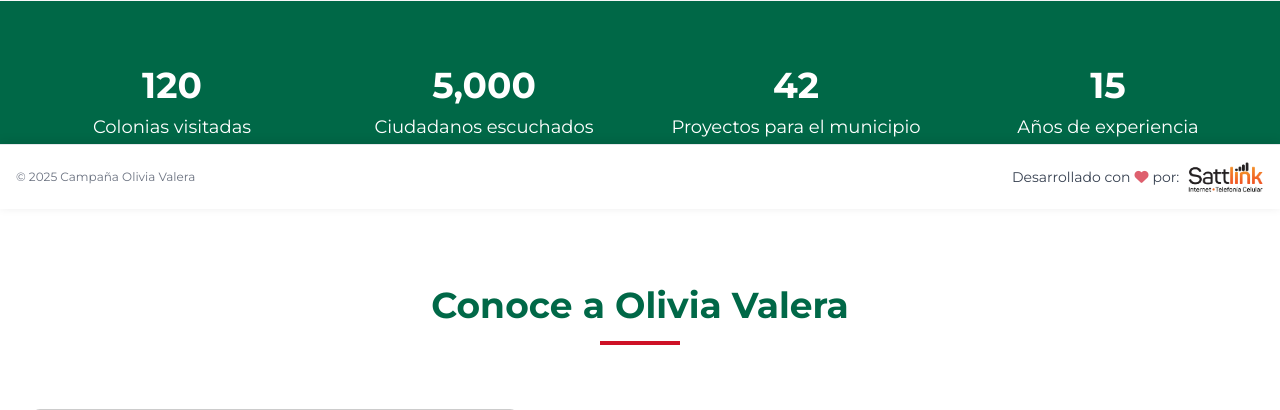
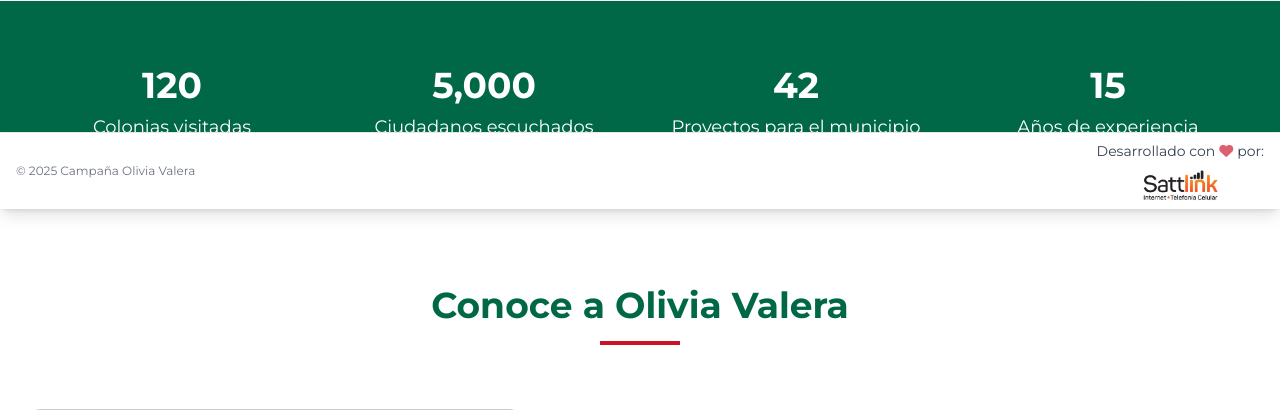
Before and after one commit to lrmaldo/oliviavalera, a Laravel app: page / in a window 1280 px wide. Shown: the part 591-1001 px from the top of the page. Run offline with Laravel 12, Linux system fonts and the light colour scheme; grey boxes labelled with a size stand in for pictures from a placeholder-image service; some libraries are stand-ins or nearby versions.

Commit message:
fix: Mejorar la barra de créditos flotante y ajustar el botón de volver arriba para pantallas móviles

```diff
--- a/resources/views/welcome.blade.php
+++ b/resources/views/welcome.blade.php
@@ -736,9 +736,27 @@
             </div>
         </div>
 
+        <!-- Versión mejorada de la barra de créditos flotante - más responsive -->
+        <div class="credits-bar fixed bottom-0 left-0 right-0 py-3 sm:py-2 px-4 border-t border-gray-200 bg-white shadow-lg z-50">
+            <div class="container mx-auto flex flex-col sm:flex-row justify-center sm:justify-between items-center space-y-2 sm:space-y-0">
+                <div class="text-xs text-gray-500 order-2 sm:order-1">
+                    &copy; 2025 Campaña Olivia Valera
+                </div>
+                <div class="flex flex-col xs:flex-row items-center gap-2 order-1 sm:order-2">
+                    <p class="text-xs sm:text-sm text-gray-700 flex items-center justify-center whitespace-nowrap">
+                        Desarrollado con
+                        <i class="fas fa-heart text-pri-red animate-pulse mx-1"></i>
+                        por:
+                    </p>
+                    <a href="https://sattlink.com" target="_blank" class="transition-transform hover:scale-105 duration-300">
+                        <img src="{{asset('/img/Sattlink-logo-nuevo.png')}}" alt="Sattlink Internet" class="h-6 sm:h-8">
+                    </a>
+                </div>
+            </div>
+        </div>
 
-        <!-- Botón para volver arriba (ajustado margin bottom para no solapar con la barra de créditos) -->
-        <a href="#inicio" id="back-to-top" class="fixed bottom-16 right-6 bg-pri-green hover:bg-green-800 text-white w-12 h-12 rounded-full flex items-center justify-center shadow-lg transition-all duration-300 opacity-0 invisible">
+        <!-- Botón para volver arriba (ajustado para pantallas móviles y no solapar con la barra de créditos) -->
+        <a href="#inicio" id="back-to-top" class="fixed bottom-20 sm:bottom-16 right-6 bg-pri-green hover:bg-green-800 text-white w-12 h-12 rounded-full flex items-center justify-center shadow-lg transition-all duration-300 opacity-0 invisible">
             <i class="fas fa-arrow-up"></i>
         </a>
 
```
